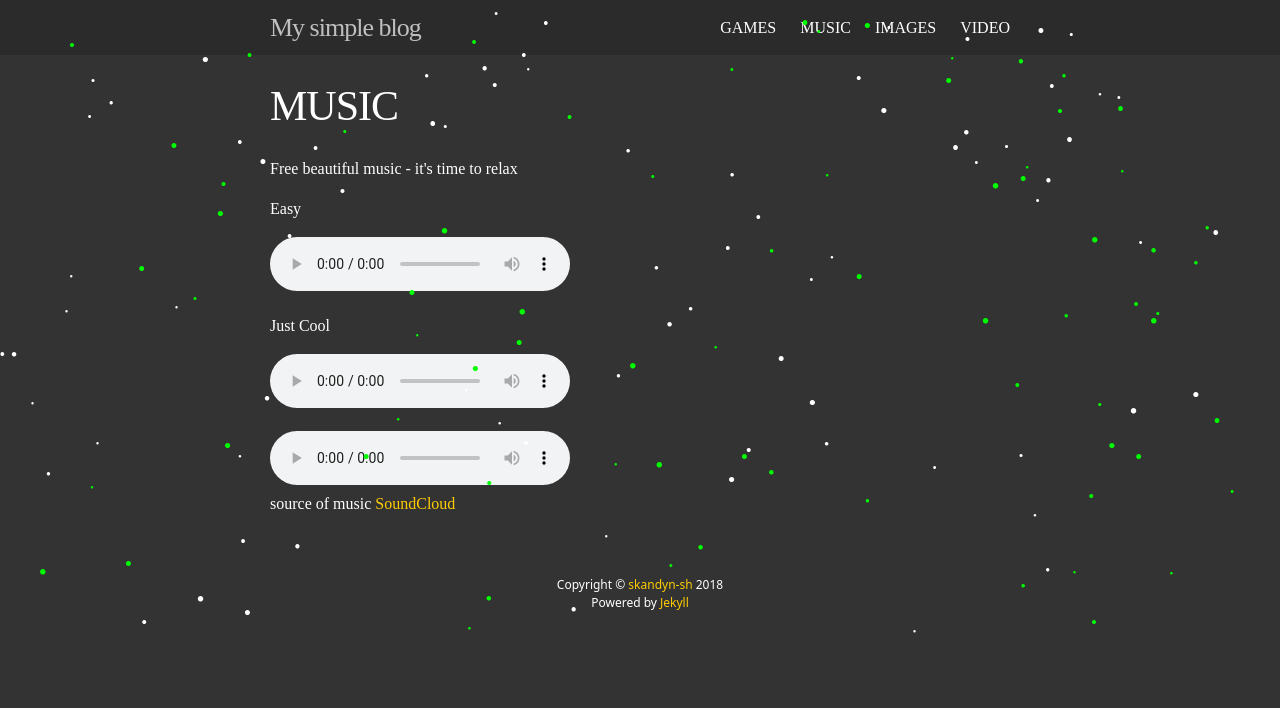
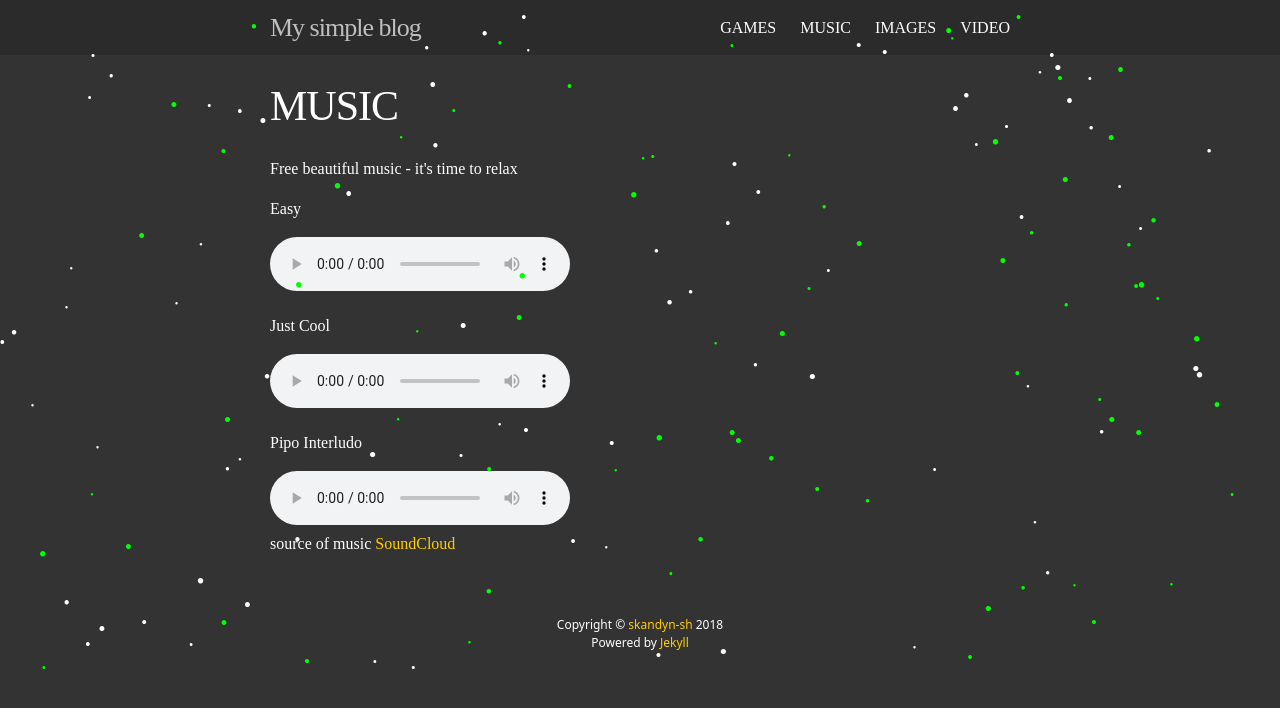
Before and after one commit to skandyn-sh/skandyn-sh.github.io, a Jekyll site: the page built from music.html, in a window 1280 px wide. Shown: the top 708 px of the page. Built offline with Jekyll 4.4.1, drawn with Linux system fonts in a browser that asks for light colours; nearby versions of some CDN libraries; library files that are not in the unit come from our copies; comment, search, counter and statistics services are not loaded.

Commit message:
Update music.html

```diff
--- a/music.html
+++ b/music.html
@@ -21,8 +21,10 @@
   <source src="/assets/music/Just Cool _ www.wowa.me.mp3" type="audio/mpeg">
 </audio>
 <p style="padding-bottom: 1px"></p>
+Pipo Interludo
+<p style="padding-bottom: 1px"></p>
 <audio controls>
   <source src="horse.ogg" type="audio/ogg">
-  <source src="/assets/music/" type="audio/mpeg">
+  <source src="/assets/music/Pipo Interludo _ www.wowa.me.mp3" type="audio/mpeg">
 </audio>
 <p>source of music <a href="https://soundcloud.com" target="_blank">SoundCloud</a></p>
```
